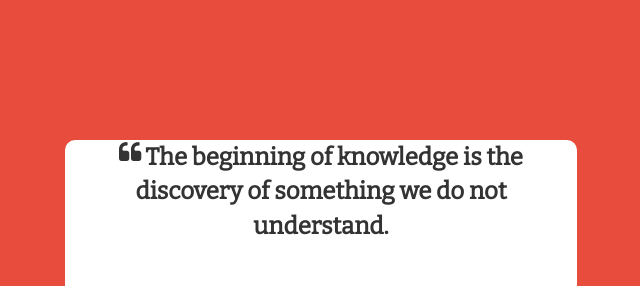
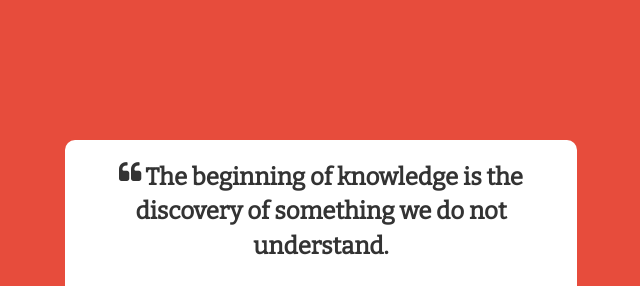
Before and after one commit to AryanSingh/random-quote, a website: page index.html in a window 1280 px wide. Shown: the part 70-356 px from the top of the page, without its empty margins (319-959 px from the left). Drawn offline with nearby package versions, Linux system fonts and the light colour scheme.

Commit message:
padding added

```diff
--- a/app/assets/css/app.min.css
+++ b/app/assets/css/app.min.css
@@ -1 +1 @@
-body,body .quote{transition:background-color 1s ease}body{background-color:#E74C3C;height:400px}body .quote{position:relative;top:50%;margin:auto;width:40%;background-color:#fff;border-radius:10px}body .quote .quote-text{text-align:center;margin:10px}body .quote .quote-text i{vertical-align:top;font-size:x-large}body .quote .quote-text #text{font-family:Bitter,serif;font-size:x-large;font-weight:700}body .quote .quote-author{text-align:right}body .quote .quote-author #author{margin-right:10px;font-family:Bitter,serif;font-size:1.3em;font-weight:200}body .quote #new-quote{float:right;margin-right:20px;top:50%;transform:translateY(15%)}body .quote .row{margin:0}body .quote .row .btn{margin:10px 0 10px 10px}
+body,body .quote{transition:background-color 1s ease}body{background-color:#E74C3C;height:400px}body .quote{position:relative;top:50%;margin:auto;width:40%;background-color:#fff;border-radius:10px}body .quote .quote-text{text-align:center;margin:10px;padding:20px}body .quote .quote-text i{vertical-align:top;font-size:x-large}body .quote .quote-text #text{font-family:Bitter,serif;font-size:x-large;font-weight:700}body .quote .quote-author{text-align:right}body .quote .quote-author #author{margin-right:10px;font-family:Bitter,serif;font-size:1.3em;font-weight:200}body .quote #new-quote{float:right;margin-right:20px;top:50%;transform:translateY(15%)}body .quote .row{margin:0}body .quote .row .btn{margin:10px 0 10px 10px}
--- a/app/assets/css/src/main.scss
+++ b/app/assets/css/src/main.scss
@@ -16,6 +16,7 @@ body{
     .quote-text{
       text-align: center;
       margin: 10px;
+      padding: 20px;
       i{
         vertical-align: top;
         font-size: x-large;
```
Also changed, not shown: app/assets/css/main.css, 1 other file.
